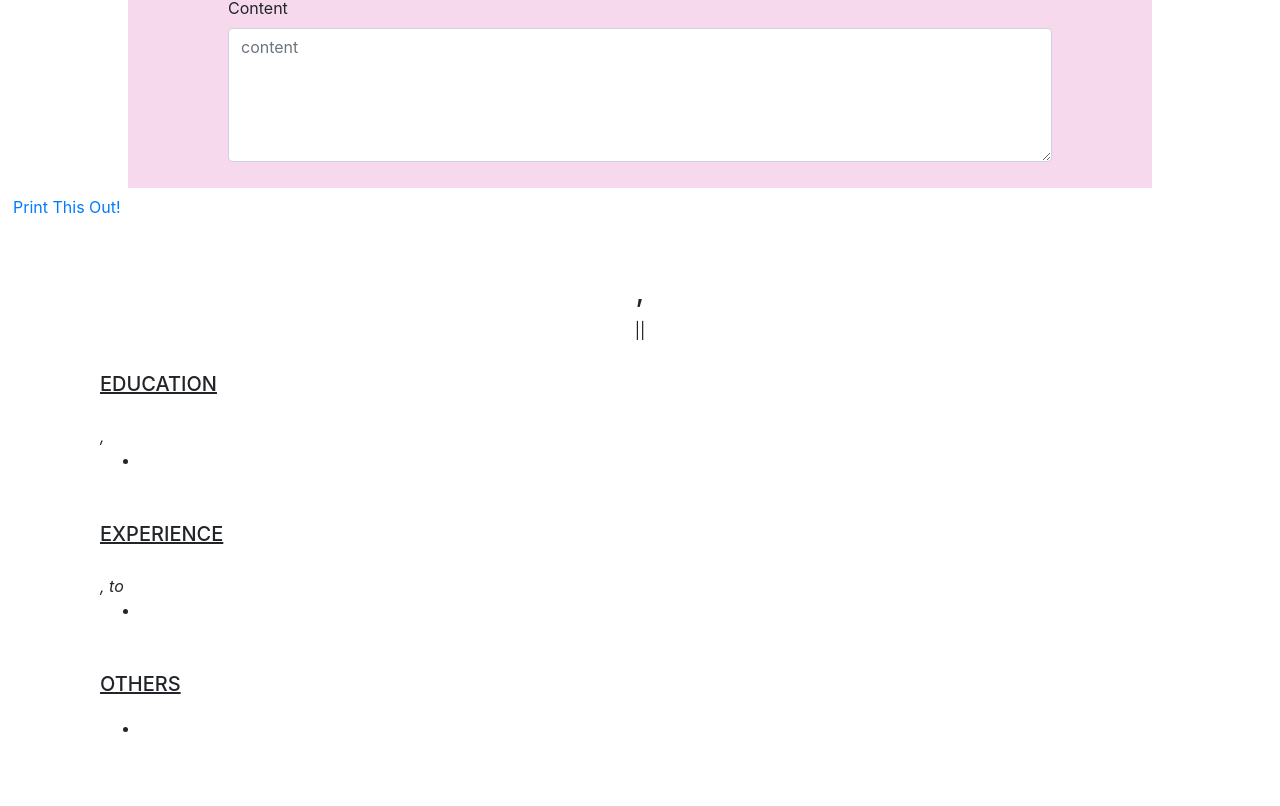
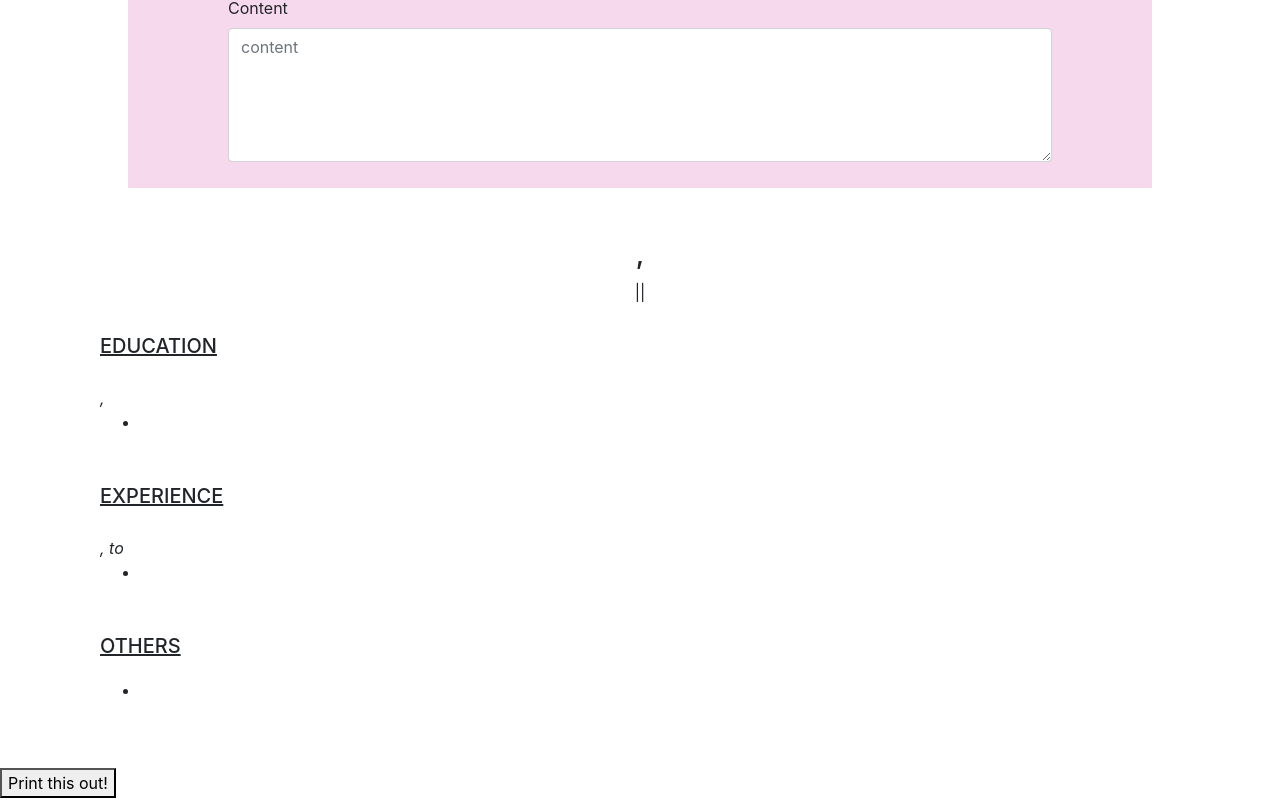
Before and after one commit to Kaminagiyou123/cv-creator, a React (Create React App) app: page / in a window 1280 px wide. Shown: the part 1197-2003 px from the top of the page. Built offline with nearby package versions, Linux system fonts and the light colour scheme.

Commit message:
fixed error

```diff
--- a/src/App.js
+++ b/src/App.js
@@ -7,7 +7,7 @@ import "./App.css";
 import "bootstrap/dist/css/bootstrap.min.css";
 import { useReactToPrint } from "react-to-print";
 import Button from "react-bootstrap/Button";
-import CvForm from "./CvForm";
+import ComponentToPrint from "./ComponentToPrint";
 import { useRef } from "react";
 function App() {
   const {
@@ -17,6 +17,7 @@ function App() {
     others,
     addEducationInfo,
   } = useProductsContext();
+
   const componentRef = useRef();
   const handlePrint = useReactToPrint({
     content: () => componentRef.current,
@@ -55,10 +56,10 @@ function App() {
         <Others item={item} />
       ))}
       <div>
-        <Button variant='link' onClick={handlePrint}>
-          Print This Out!
-        </Button>
-        <CvForm ref={componentRef} />
+        <div>
+          <ComponentToPrint ref={componentRef} />
+          <button onClick={handlePrint}>Print this out!</button>
+        </div>
       </div>
     </main>
   );
--- /dev/null
+++ b/src/ComponentToPrint.js
@@ -0,0 +1,9 @@
+import React, { Component } from "react";
+import CvForm from "./CvForm";
+
+class ComponentToPrint extends Component {
+  render() {
+    return <CvForm ref={(el) => (this.componentRef = el)} />;
+  }
+}
+export default ComponentToPrint;
```
